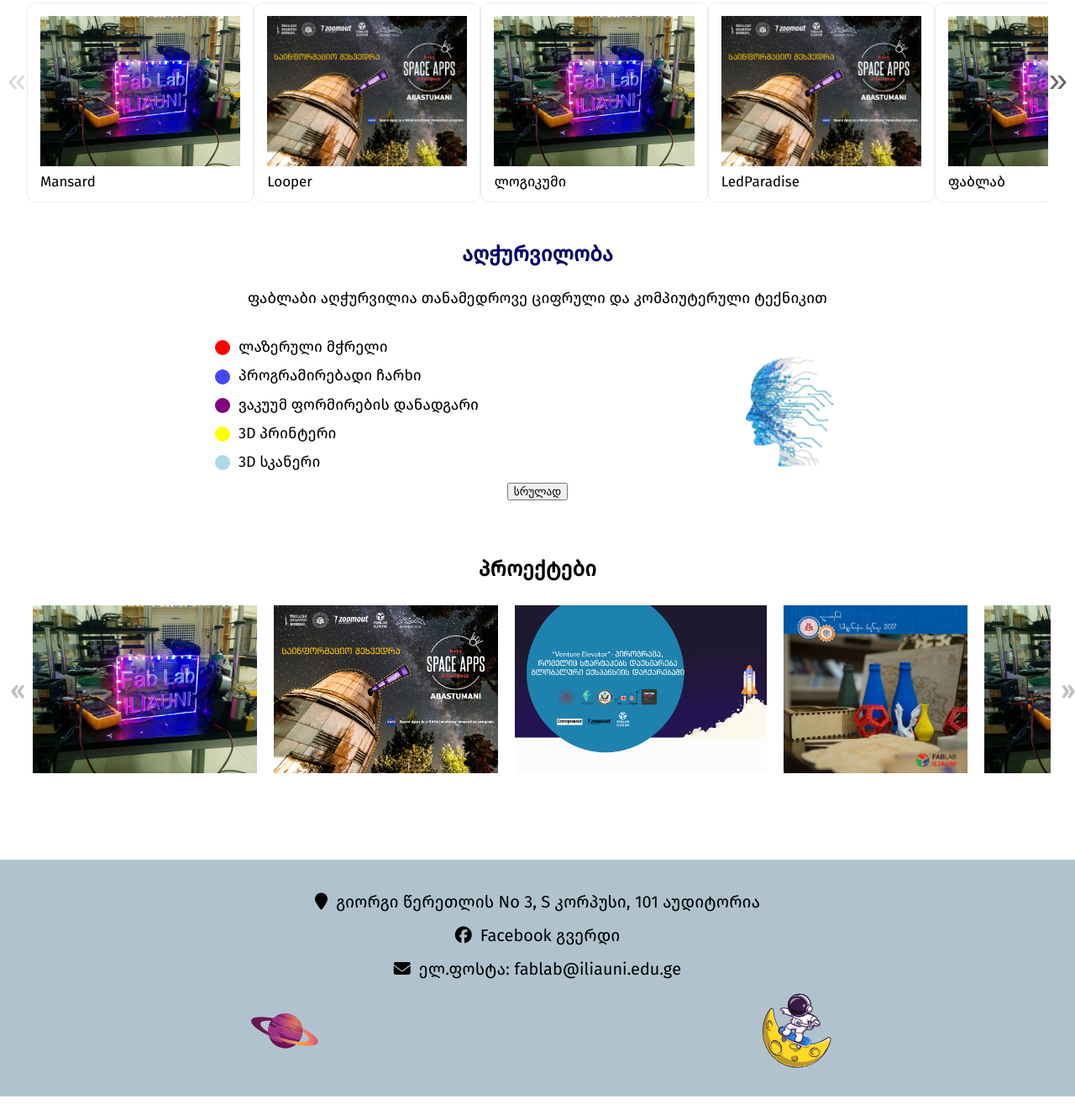
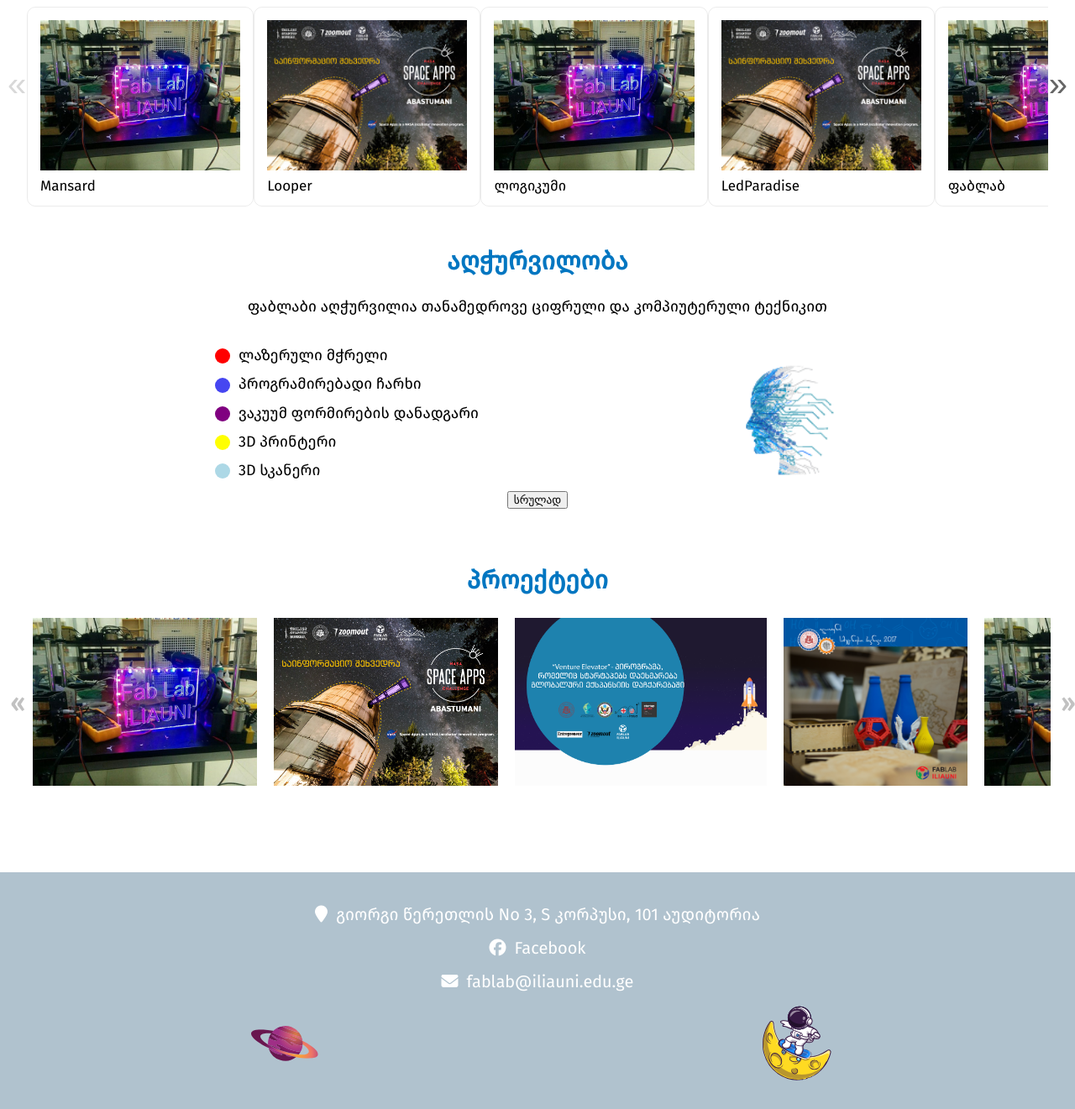
Before and after one commit to Tamar-22/Fablab-Iliauni, a plain HTML site: page index.html in a window 1280 px wide. Shown: the part 724-2045 px from the top of the page at 84% size. Drawn offline with Linux system fonts and the light colour scheme.

Commit message:
add items

```diff
--- a/css/style.css
+++ b/css/style.css
@@ -63,7 +63,7 @@ nav{
     margin-left: 2px;
     transition: all 0.8s ease-in-out;
     z-index: 1;
-    font-size: 14px;
+    font-size: 18px;
 }
 .menu-block  li:hover{
     cursor: pointer;
@@ -78,7 +78,7 @@ nav{
     top: 35px;
     left: 0px;
     z-index: 1;
-    background-color: #95a6b1;
+    background-color: #b0c2ce;
 }
 #service-dropdown li, #news-dropdown li{
     border: 2px;
@@ -165,6 +165,9 @@ main{
 .p-slider h1{
     margin-bottom: 30px;
     font-size: 25px;
+    color: rgba(0,118,193,255);
+    font-weight: bold;
+    font-size: 30px;
 }
 
 .product-box{
@@ -209,9 +212,9 @@ main{
     text-align: center;
 }
 .technic-block h2{
-    font-size: 25px;
+    color: rgba(0,118,193,255);
     font-weight: bold;
-    color: rgb(6, 6, 105);;
+    font-size: 30px;
     margin-bottom: 30px;
 }
 .tech-paragraph{
@@ -290,8 +293,9 @@ main{
 .project-slider-secion h2{
     text-align: center;
     margin: 70px 0 30px 0;
-    font-size: 25px;
+    color: rgba(0,118,193,255);
     font-weight: bold;
+    font-size: 30px;
 }
 .parent{
     display: flex;
@@ -339,6 +343,11 @@ footer{
     align-items: center;
     line-height: 40px;
     font-size: 20px;
+    color: white;
+    font-weight: 50px;
+}
+.contact-info-wrapper a{
+    color: white;
 }
 .contact-info-wrapper i {
     margin-right: 10px;
--- a/index.html
+++ b/index.html
@@ -362,11 +362,11 @@
         </div>
         <div class="contact-info-wrapper">
             <i class="fa-brands fa-facebook"></i>
-            <p>Facebook გვერდი</p>
+            <a href="https://www.facebook.com/FabLabIliauni" target="_blank">Facebook</a>
         </div>
         <div class="contact-info-wrapper">
             <i class="fa-solid fa-envelope"></i>
-            <p>ელ.ფოსტა: fablab@iliauni.edu.ge</p>
+            <p>fablab@iliauni.edu.ge</p>
         </div>
 
     </div>
--- a/main.js
+++ b/main.js
@@ -89,7 +89,7 @@ const burgerClose =()=>{
 burgerNavigationOpen.addEventListener("click", burgerOpen)
 burgerNavigationClose.addEventListener("click", burgerClose)
 
-let array = []
+
 let sliderMain = document.getElementById("slider-main")
 let child = sliderMain.getElementsByClassName("child")
 function moveRight(){
```
Also changed, not shown: css/fonts.css (line endings or trailing spaces).
